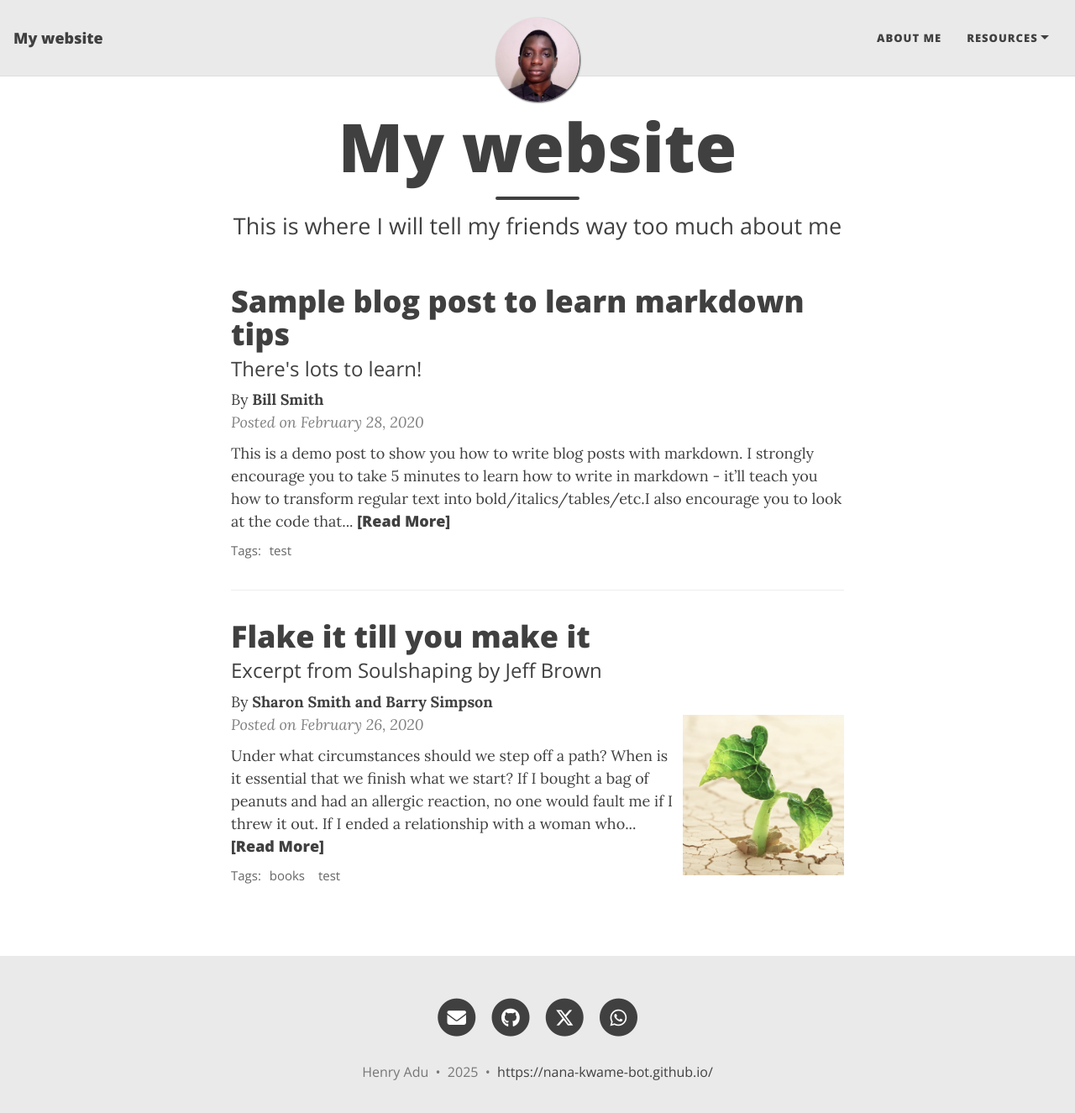
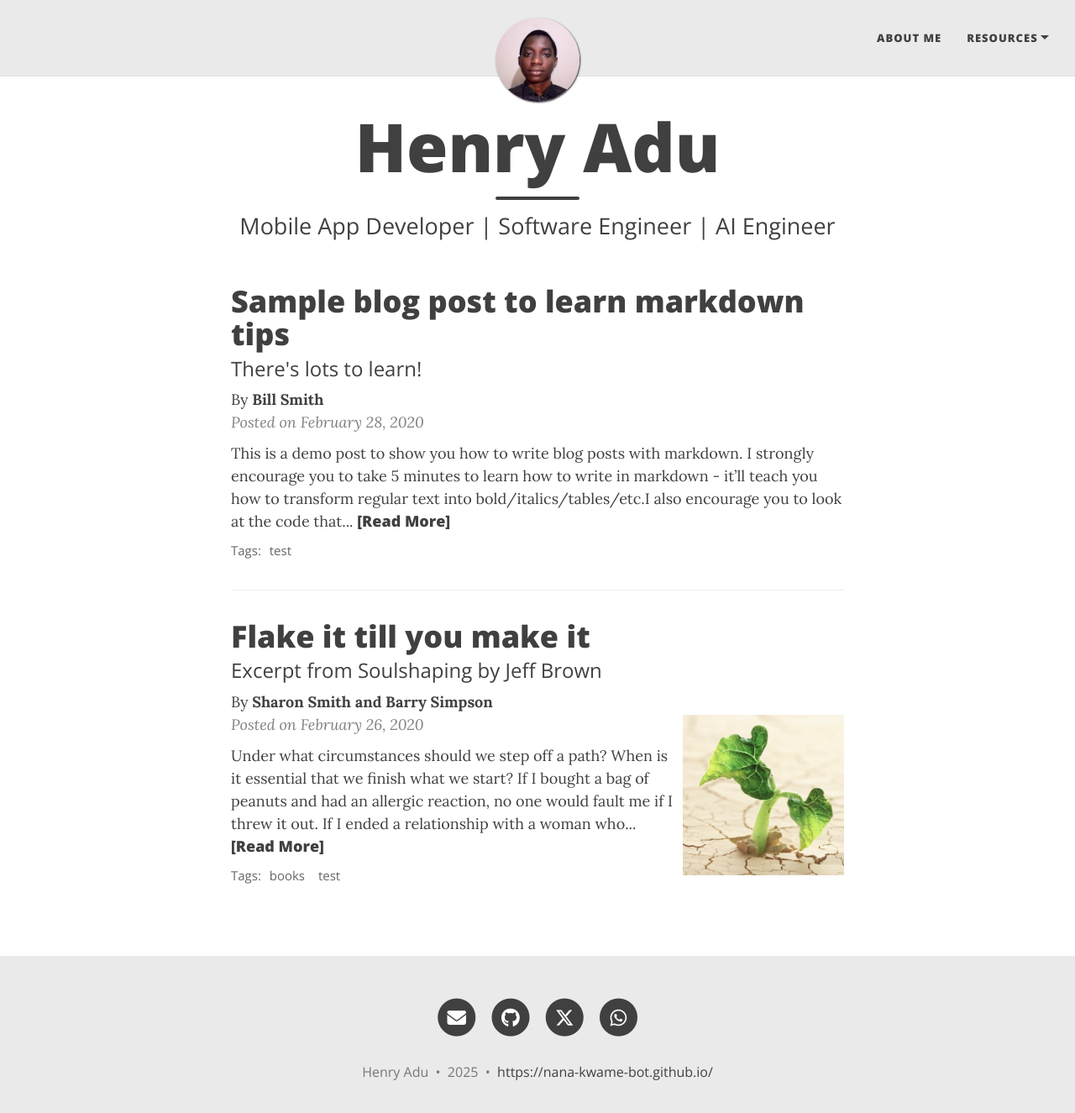
Before and after one commit to Nana-Kwame-bot/Nana-Kwame-bot.github.io, a Jekyll site: the page built from index.html, in a window 1280 px wide and 1338 px high. Shown: the top 1325 px of the window at 84% size. Built offline with Jekyll 4.4.1, drawn with Linux system fonts in a browser that asks for light colours; the list of posts is cut into pages by our own code.

Commit message:
Update title and subtitle
Fixes #23

Update the webpage title, subtitle, and navigation bar.

* Change the title in `index.html` to "Henry Adu".
* Change the subtitle in `index.html` to "Mobile App Developer | Software Engineer | AI Engineer".
* Change the title in `_config.yml` to "Henry Adu".
* Remove the title from the top left corner in `_includes/nav.html`.

```diff
--- a/_config.yml
+++ b/_config.yml
@@ -10,7 +10,7 @@
 ############################
 
 # Name of website
-title: My website
+title: Henry Adu
 
 # Your name to show in the footer
 author: Henry Adu
--- a/_includes/nav.html
+++ b/_includes/nav.html
@@ -2,8 +2,6 @@
 
   {%- if site.title-img -%}
     <a class="navbar-brand navbar-brand-logo" href="{{ '/' | absolute_url }}"><img alt="{{ site.title }} Logo" src="{{ site.title-img | relative_url}}"/></a>
-  {%- elsif site.title -%}
-    <a class="navbar-brand" href="{{ '/' | absolute_url }}">{{ site.title }}</a>
   {%- endif -%}
 
   <button class="navbar-toggler" type="button" data-toggle="collapse" data-target="#main-navbar" aria-controls="main-navbar" aria-expanded="false" aria-label="Toggle navigation">
--- a/index.html
+++ b/index.html
@@ -1,5 +1,5 @@
 ---
 layout: home
-title: My website
-subtitle: This is where I will tell my friends way too much about me
+title: Henry Adu
+subtitle: Mobile App Developer | Software Engineer | AI Engineer
 ---
```
